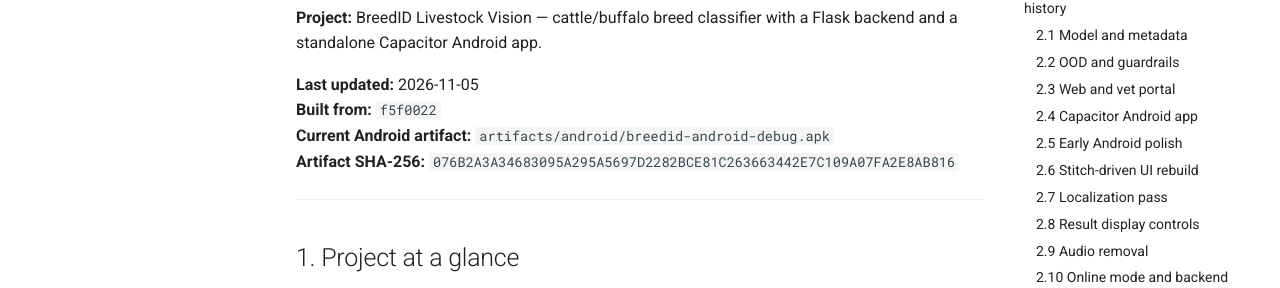
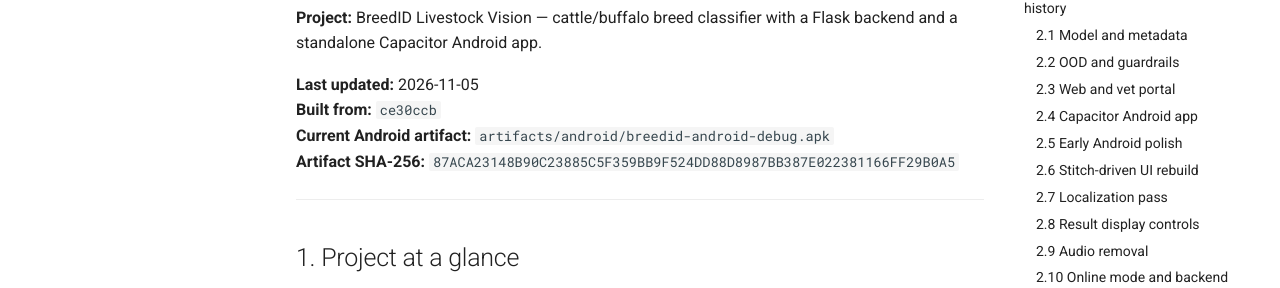
Before and after one commit to Bharaths31/ML-CB-B-identifier, an MkDocs documentation site: the page built from docs/development-history.md, in a window 1280 px wide and 900 px high. Shown: the part 223-511 px from the top of the window. Built offline with MkDocs 1.6.1 and Material for MkDocs 9.7.7, drawn with Linux system fonts in a browser that asks for light colours; comment, search, counter and statistics services are not loaded.

Commit message:
chore: refresh APK for canonical advisory URL

```diff
--- a/docs/development-history.md
+++ b/docs/development-history.md
@@ -4,9 +4,9 @@
 Flask backend and a standalone Capacitor Android app.
 
 **Last updated:** 2026-11-05
-**Built from:** `f5f0022`
+**Built from:** `ce30ccb`
 **Current Android artifact:** `artifacts/android/breedid-android-debug.apk`
-**Artifact SHA-256:** `076B2A3A34683095A295A5697D2282BCE81C263663442E7C109A07FA2E8AB816`
+**Artifact SHA-256:** `87ACA23148B90C23885C5F359BB9F524DD88D8987BB387E022381166FF29B0A5`
 
 ---
 
```
Also changed, not shown: artifacts/android/README.md (+4 -4 lines), 3 other files.
